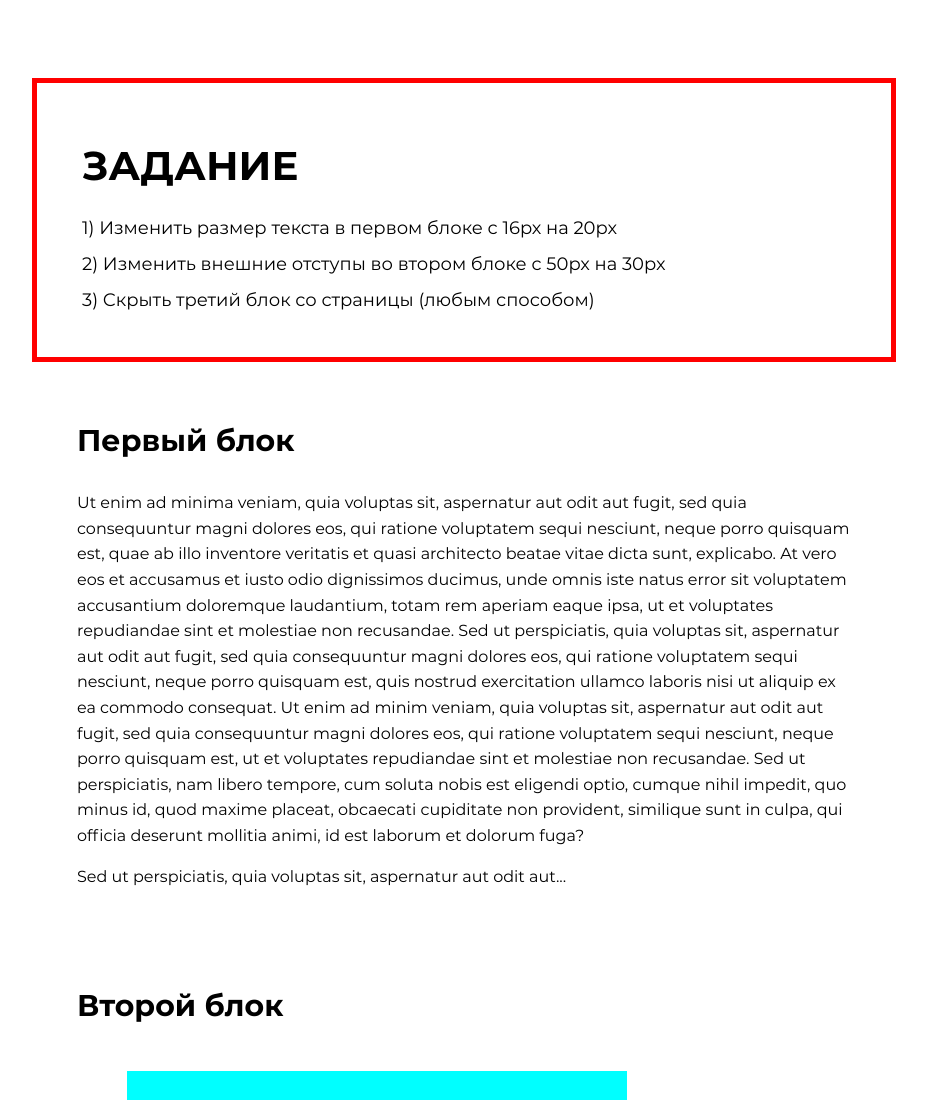
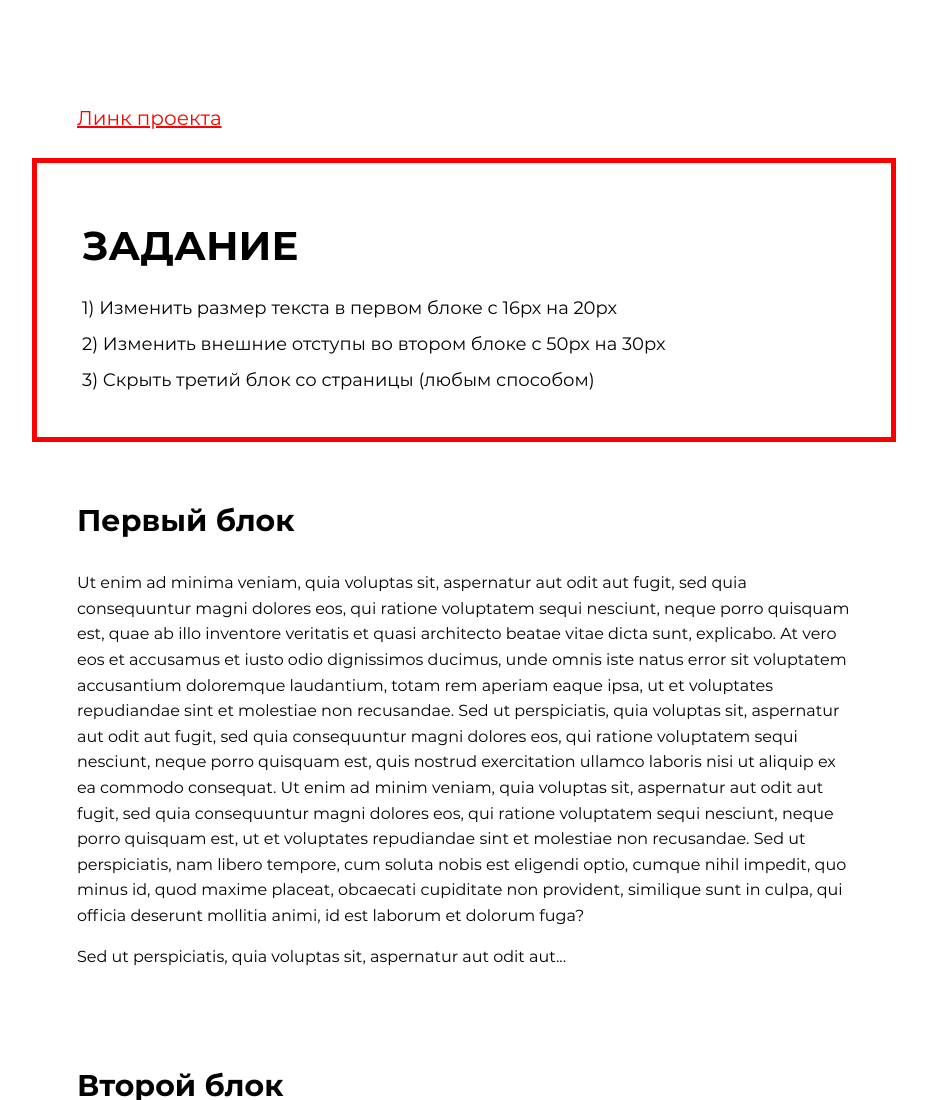
Before and after one commit to Unstoppable641/diz, a website: page exam/index.html in a window 1280 px wide. Shown: the top 1100 px of the page, without its empty margins (176-1103 px from the left). Drawn offline with Linux system fonts and the light colour scheme.

Commit message:
init commit

```diff
--- a/exam/index.html
+++ b/exam/index.html
@@ -63,6 +63,11 @@
     }
 </style>
 <body>
+<section>
+    <div class="container">
+        <a href="https://github.com/Unstoppable641/diz" target="_blank" style="font-size: 20px; color: red;">Линк проекта</a>
+    </div>
+</section>
 <section class="border-red">
     <div class="container">
         <h1 class="main-title">
```
